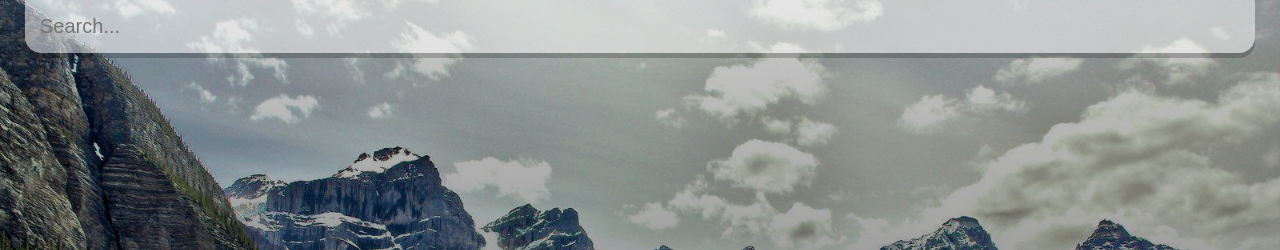
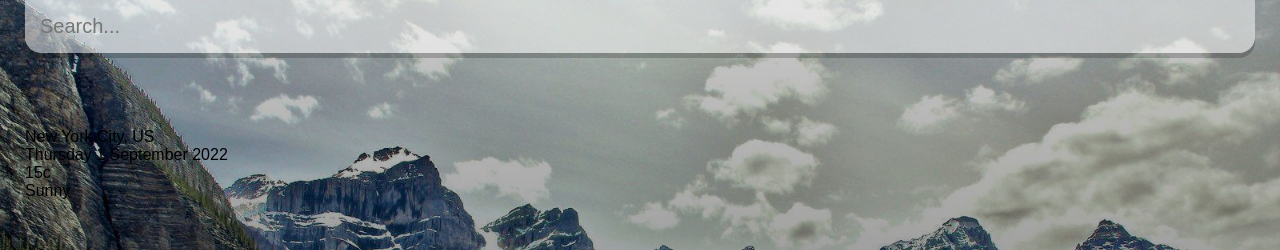
Before and after one commit to Jonghan-park/react-weather-app, a React (Create React App) app: page / in a window 1280 px wide. Shown: the top 250 px of the page. Built offline with nearby package versions, Linux system fonts and the light colour scheme.

Commit message:
Update app

```diff
--- a/src/App.js
+++ b/src/App.js
@@ -6,6 +6,37 @@ function App() {
     key: "87e0929ac80376a13158f1a7657cd93d",
     base: "https://api.openweathermap.org/data/2.5/",
   };
+  const dateBuilder = (d) => {
+    let months = [
+      "January",
+      "February",
+      "March",
+      "April",
+      "May",
+      "June",
+      "July",
+      "August",
+      "September",
+      "October",
+      "November",
+      "December",
+    ];
+    let days = [
+      "Sunday",
+      "Monday",
+      "Tuesday",
+      "Wednesday",
+      "Thursday",
+      "Friday",
+      "Saturday",
+    ];
+    let day = days[d.getDay()];
+    let date = d.getDate();
+    let month = months[d.getMonth()];
+    let year = d.getFullYear();
+
+    return `${day} ${date} ${month} ${year}`;
+  };
 
   return (
     <div className="app">
@@ -13,6 +44,14 @@ function App() {
         <div className="search-box">
           <input type="text" className="search-bar" placeholder="Search..." />
         </div>
+        <div className="location-box">
+          <div className="location">New York City, US</div>
+          <div className="date">{dateBuilder(new Date())}</div>
+        </div>
+        <div className="weather-box">
+          <div className="temp">15c</div>
+          <div className="weather">Sunny</div>
+        </div>
       </main>
     </div>
   );
```
